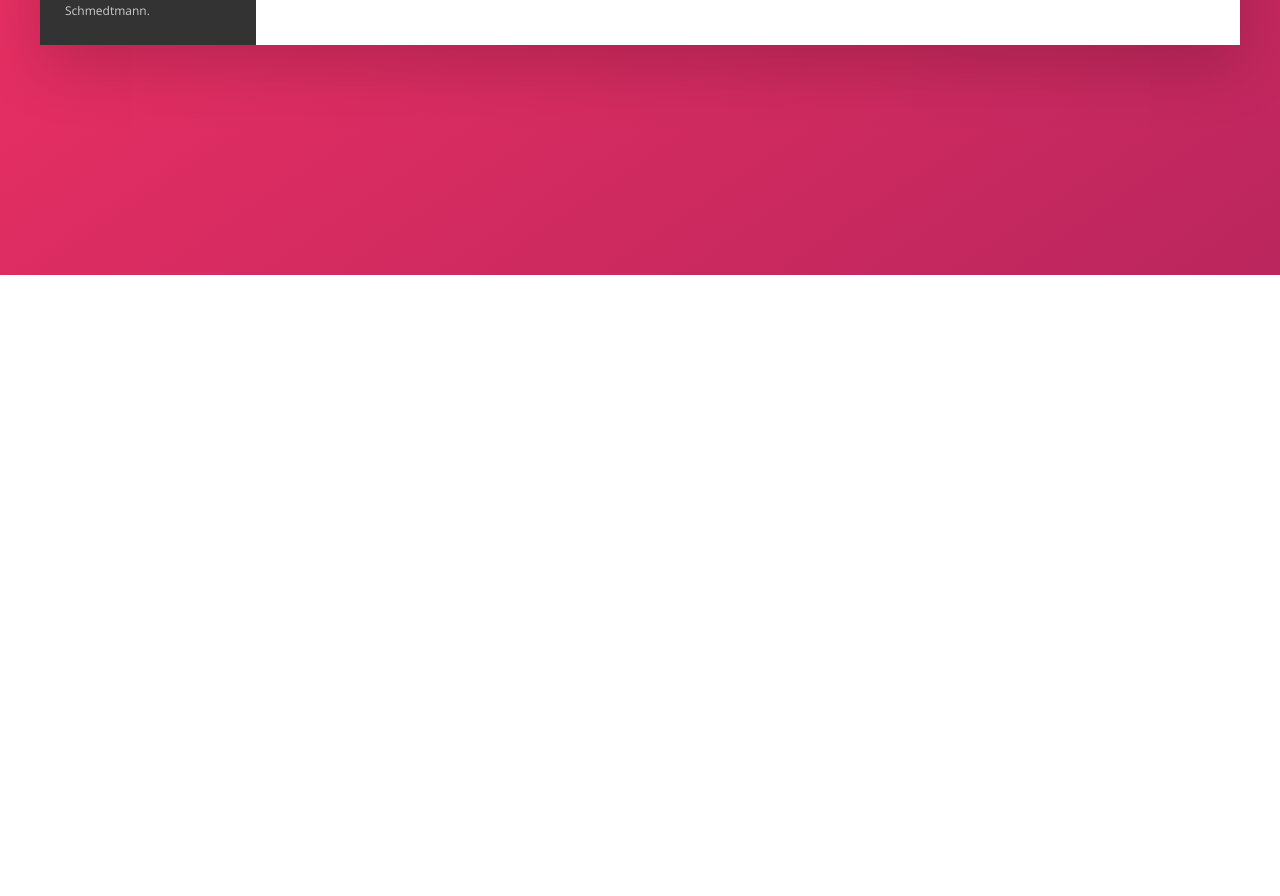
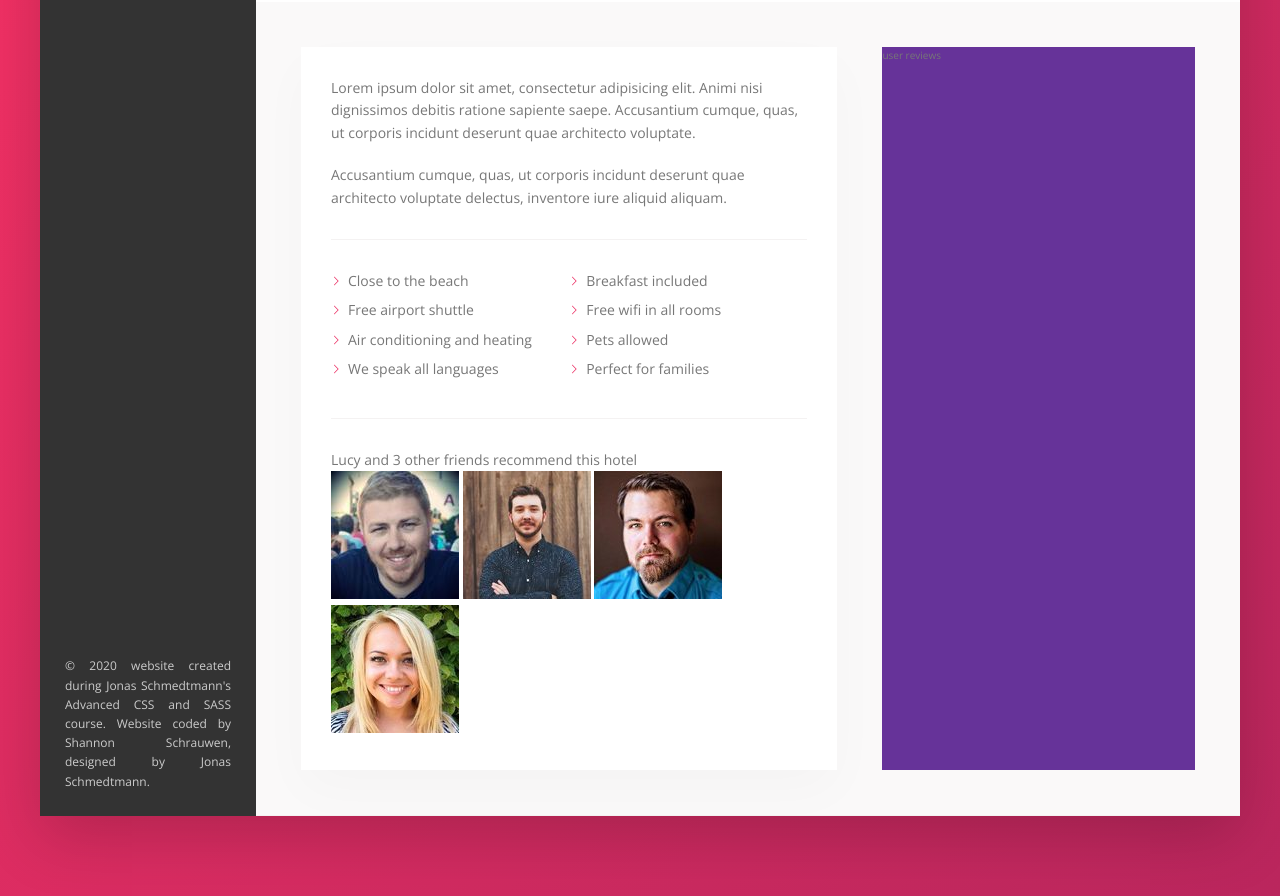
Before and after one commit to ShanRonaldson/starter-Trillo-Jonas, a website: page index.html in a window 1280 px wide. Shown: the part 605-1501 px from the top of the page. Before the commit the page ends 880 px from the top, so only its background shows below. Drawn offline with nearby package versions, Linux system fonts and the light colour scheme.

Commit message:
adding mask clip on svg for ul. +other styling

```diff
--- a/index.html
+++ b/index.html
@@ -96,50 +96,60 @@
           </ul>
 
           <div class="legal">
-            &copy; 2020 website created during Jonas Schmedtmann's <a class="legal__link" href="https://www.udemy.com/course/advanced-css-and-sass/">Advanced CSS and SASS course</a
-            >. Website coded by Shannon Schrauwen, designed by Jonas Schmedtmann.
+            &copy; 2020 website created during Jonas Schmedtmann's
+            <a
+              class="legal__link"
+              href="https://www.udemy.com/course/advanced-css-and-sass/"
+              >Advanced CSS and SASS course</a
+            >. Website coded by Shannon Schrauwen, designed by Jonas
+            Schmedtmann.
           </div>
         </nav>
 
         <main class="hotel-view">
           <div class="gallery">
             <figure class="gallery__item">
-                    <img src="img/hotel-1.jpg" alt="Photo of hotel 1" class="gallery__photo">
+              <img
+                src="img/hotel-1.jpg"
+                alt="Photo of hotel 1"
+                class="gallery__photo"
+              />
             </figure>
 
             <figure class="gallery__item">
-                    <img src="img/hotel-2.jpg" alt="Photo of hotel 2" class="gallery__photo">
+              <img
+                src="img/hotel-2.jpg"
+                alt="Photo of hotel 2"
+                class="gallery__photo"
+              />
             </figure>
 
             <figure class="gallery__item">
-                    <img src="img/hotel-3.jpg" alt="Photo of hotel 3" class="gallery__photo">
+              <img
+                src="img/hotel-3.jpg"
+                alt="Photo of hotel 3"
+                class="gallery__photo"
+              />
             </figure>
           </div>
 
           <div class="overview">
-                <h1 class="overview__heading">
-                    Hotel Las Palmas
-                </h1>
+            <h1 class="overview__heading">Hotel Las Palmas</h1>
             <div class="overview__stars">
               <svg class="overview__icon--star">
-                        <use xlink:href="img/symbol-defs.svg#icon-star">
-                        </use>
+                <use xlink:href="img/symbol-defs.svg#icon-star"></use>
               </svg>
               <svg class="overview__icon--star">
-                        <use xlink:href="img/symbol-defs.svg#icon-star">
-                        </use>
+                <use xlink:href="img/symbol-defs.svg#icon-star"></use>
               </svg>
               <svg class="overview__icon--star">
-                        <use xlink:href="img/symbol-defs.svg#icon-star">
-                        </use>
+                <use xlink:href="img/symbol-defs.svg#icon-star"></use>
               </svg>
               <svg class="overview__icon--star">
-                        <use xlink:href="img/symbol-defs.svg#icon-star">
-                        </use>
+                <use xlink:href="img/symbol-defs.svg#icon-star"></use>
               </svg>
               <svg class="overview__icon--star">
-                        <use xlink:href="img/symbol-defs.svg#icon-star">
-                        </use>
+                <use xlink:href="img/symbol-defs.svg#icon-star"></use>
               </svg>
             </div>
 
@@ -147,9 +157,7 @@
               <svg class="overview__icon--location">
                 <use xlink:href="img/symbol-defs.svg#icon-location-pin"></use>
               </svg>
-                    <button class="btn-inline">
-                        Albufeira, Portugal
-                    </button>
+              <button class="btn-inline">Albufeira, Portugal</button>
             </div>
 
             <div class="overview__rating">
@@ -158,7 +166,62 @@
             </div>
           </div>
 
+          <div class="detail">
+            <div class="description">
+              <p class="paragraph">
+                Lorem ipsum dolor sit amet, consectetur adipisicing elit. Animi
+                nisi dignissimos debitis ratione sapiente saepe. Accusantium
+                cumque, quas, ut corporis incidunt deserunt quae architecto
+                voluptate.
+              </p>
 
+              <p class="paragraph">
+                Accusantium cumque, quas, ut corporis incidunt deserunt quae
+                architecto voluptate delectus, inventore iure aliquid aliquam.
+              </p>
+
+              <ul class="list">
+                <li class="list__item">Close to the beach</li>
+                <li class="list__item">Breakfast included</li>
+                <li class="list__item">Free airport shuttle</li>
+                <li class="list__item">Free wifi in all rooms</li>
+                <li class="list__item">Air conditioning and heating</li>
+                <li class="list__item">Pets allowed</li>
+                <li class="list__item">We speak all languages</li>
+                <li class="list__item">Perfect for families</li>
+              </ul>
+
+              <div class="recommend">
+                <p class="recommend__count">
+                  Lucy and 3 other friends recommend this hotel
+                </p>
+                <div class="recommend__friends">
+                  <img
+                    src="img/user-3.jpg"
+                    alt="Friend 1"
+                    class="recommend__photo"
+                  />
+                  <img
+                    src="img/user-4.jpg"
+                    alt="Friend 2"
+                    class="recommend__photo"
+                  />
+                  <img
+                    src="img/user-5.jpg"
+                    alt="Friend 3"
+                    class="recommend__photo"
+                  />
+                  <img
+                    src="img/user-6.jpg"
+                    alt="Friend 4"
+                    class="recommend__photo"
+                  />
+                </div>
+              </div>
+            </div>
+
+            <div class="user-reviews">user reviews</div>
+          </div>
         </main>
       </div>
     </div>
--- a/sass/_base.scss
+++ b/sass/_base.scss
@@ -34,6 +34,9 @@
   --color-white: #fff;
 
   --shadow-dark: 0 2rem 6rem #00000030; //windows doesnt like the rgba - must use hex code with alpha perc at end
+  --shadow-light: 0 2rem 5rem #00000006;
+
+  --line: 1px solid var(--color-grey-light-2);
 }
 
 * {
--- a/sass/_components.scss
+++ b/sass/_components.scss
@@ -239,7 +239,7 @@
   display: flex;
   align-items: center;
   margin: 0 0 0.5rem 2rem;
-  border-bottom: 1px solid var(--color-grey-light-2);
+  border-bottom: var(--line);
 
   &__heading {
     font-size: 2.25rem;
@@ -335,3 +335,69 @@
     box-shadow: none;
   }
 }
+
+///////////////////////////////////////
+//PARAGRAPH
+
+.paragraph {
+  &:not(:last-of-type) {
+    margin-bottom: 2rem;
+  }
+}
+
+///////////////////////////////////////
+//LIST
+
+.list {
+  margin: 3rem 0;
+  list-style-type: none;
+  padding: 3rem 0;
+  border-top: var(--line);
+  border-bottom: var(--line);
+
+  display: flex;
+  flex-wrap: wrap;
+
+  &__item {
+    flex: 0 0 50%;
+    margin-bottom: 0.7rem;
+
+    ///can add svg icon in css AND html
+    &::before {
+      content: "";
+      display: inline-block;
+      height: 1rem;
+      width: 1rem;
+      margin-right: 0.7rem;
+
+      //older browsers
+      // background-image: url(../../img/chevron-thin-right.svg);
+      // background-size: cover;
+
+      //newer browsers - mask, use background image as the "see-through" bit
+      background-color: var(--color-primary);
+      mask-image: url(../../img/chevron-thin-right.svg);
+      -webkit-mask-image: url(../../img/chevron-thin-right.svg);
+      mask-size: cover;
+      -webkit-mask-size: cover;
+    }
+  }
+}
+
+///////////////////////////////////////
+//RECOMMEND
+
+.recommend{
+
+  &__count{
+
+  }
+
+  &__friends{
+
+  }
+
+  &__photo{
+
+  }
+}
--- a/sass/_layout.scss
+++ b/sass/_layout.scss
@@ -11,7 +11,7 @@
   font-size: 1.4rem;
   height: 7rem;
   background-color: var(--color-white);
-  border-bottom: 1px solid var(--color-grey-light-2);
+  border-bottom: var(--line);
   display: flex;
   justify-content: space-between;
   align-items: center;
@@ -34,5 +34,26 @@
 .hotel-view {
   background-color: var(--color-white);
   flex: 1;
-  height: 50rem;
 }
+
+
+.detail{
+  display: flex;
+  padding: 4.5rem;
+  background-color: var(--color-grey-light-1);
+  border-bottom:  var(--line);;
+}
+
+.description{
+  font-size: 1.4rem;
+  background-color: var(--color-white);
+  box-shadow: var(--shadow-light);
+  padding: 3rem;
+  flex: 0 0 60%;
+  margin-right: 4.5rem;
+}
+
+.user-reviews{
+background-color: rebeccapurple;
+flex: 1;
+}
```
Also changed, not shown: css/dev/main.css, css/dev/main.min.css, 2 other files. Lines whose indentation alone changed are shown as unchanged.
